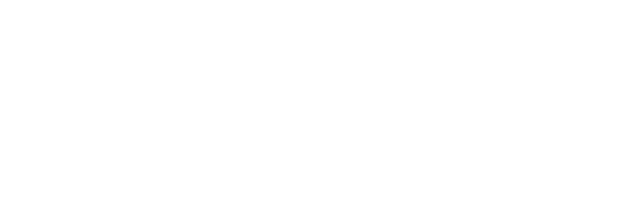
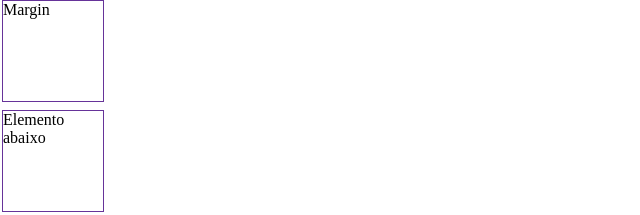
Before and after one commit to gacolombo/box-model, a plain HTML site: page margin/index.html in a window 1280 px wide. Shown: the whole page, without its empty margins (0-640 px from the left). Drawn offline with Linux system fonts and the light colour scheme.

Commit message:
estilizando o bloco para facil entendimento visual

```diff
--- a/margin/index.html
+++ b/margin/index.html
@@ -5,9 +5,15 @@
     <meta http-equiv="X-UA-Compatible" content="IE=edge">
     <meta name="viewport" content="width=device-width, initial-scale=1.0">
     <link rel="stylesheet" href="style.css">
-    <title>Estudo de margin</title>
+    <title></title>
 </head>
 <body>
+    <div>
+        Margin
+    </div>
 
+    <section>
+        Elemento abaixo
+    </section>
 </body>
 </html>
--- a/margin/style.css
+++ b/margin/style.css
@@ -0,0 +1,21 @@
+* {
+    margin: 0;
+}
+
+div, section {
+    border: 1px solid rebeccapurple;
+    width: 100px;
+    height: 100px;
+
+    margin: 0 2px;
+}
+
+/* MARGIN COLAPSE */
+
+div {
+    margin-bottom: 8px;
+}
+
+section {
+    margin-top: 8px;
+}
```
Also changed, not shown: 1 other file.
